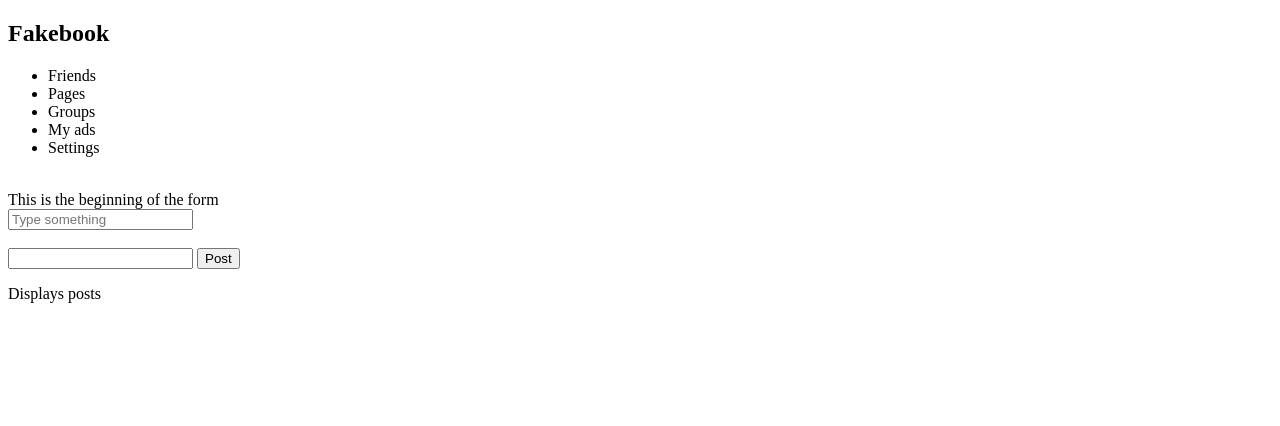
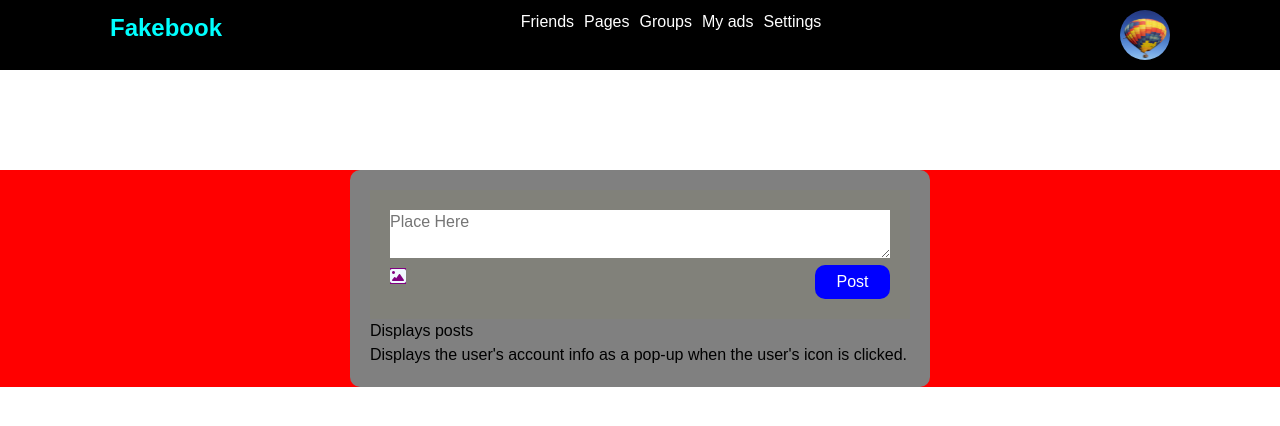
Before and after one commit to ValidCoder3000/fakebook, a plain HTML site: page index.html in a window 1280 px wide. Drawn offline with Linux system fonts and the light colour scheme.

Commit message:
Additional changes made to CSS and HTML files

```diff
--- /dev/null
+++ b/assets/style/index.css
@@ -0,0 +1,127 @@
+@import 'reset.css';
+
+.container {
+    width: min(100% - 30px, 1080px);
+    margin-inline: auto;
+}
+
+body {
+    font-family: "Nunito Sans", sans-serif;
+    /* background-color: grey; */
+    h2 {
+        color:aqua;
+    }
+}
+
+header {
+    background-color: black;
+
+    .container_class {
+        display: flex;
+        margin-left: 100px;
+        margin-right: 100px;
+        flex-direction: row;
+        justify-content: space-between;
+        padding: 10px;
+    }
+
+    ul {
+        display: flex;
+        flex-direction: row;
+        gap: 10px;
+        list-style: none;
+    }
+
+    li {
+        color: white;
+    }
+
+    img {
+        border-radius: 50%;
+    }
+}
+
+.box_wrapper {
+    display: flex;
+    background-color: red;
+    flex-direction:column;
+    gap: 20px;
+    /* line-height: 30px; */
+    align-items: center;
+    justify-content: center;
+    margin-top: 100px;
+    /* height: 200px;
+    width: 400px; */
+
+    .box {
+        background-color: grey;
+        padding: 20px;
+        border-radius: 10px;
+    }
+
+    button {
+        background-color: blue;
+        color: white;
+        font-size: 500;
+        padding: 5px;
+        border-radius: 10px;
+        text-align: center;
+        width: 15%;
+    }
+
+
+}
+
+form {
+    background-color: rgb(129, 129, 122);
+    color:aliceblue;
+    padding: 20px;
+
+    textarea {
+        background-color: white;
+        width: 500px;
+        resize: vertical;
+        overflow-wrap: break-word;
+        white-space: pre-wrap;
+        /* cursor: pointer; */
+    }
+}
+
+#group {
+    display: flex;
+    flex-direction: row;
+    justify-content:space-between;
+
+    #imageInput {
+        display: none;
+    }
+
+    label {
+        cursor: pointer;
+        display: inline-block;
+    }
+
+    i {
+        /* width: 40px;
+        height: 40px;    */
+        object-fit: contain;
+        transition: 0.2s ease;
+        background-color: purple;
+    }
+
+    textarea {
+        color: black;
+    }
+}
+
+/* main {
+    background-color: grey;
+} */
+
+
+
+
+/* label {
+    font-size: 100px;
+    font-weight: 500;
+} */
--- /dev/null
+++ b/assets/style/reset.css
@@ -0,0 +1,77 @@
+@charset "utf-8";
+
+*, *::before, *::after {
+  box-sizing: border-box;
+}
+
+* {
+  margin: 0;
+  padding: 0;
+  vertical-align: baseline;
+}
+
+html {
+  font-size: 62.5%;
+  scroll-behavior: smooth;
+  -webkit-text-size-adjust: none;
+     -moz-text-size-adjust: none;
+          text-size-adjust: none;
+}
+
+body {
+  min-height: 100dvh;
+  font-family: -apple-system, BlinkMacSystemFont, "Segoe UI", "Noto Sans", Helvetica, Arial, sans-serif, "Apple Color Emoji", "Segoe UI Emoji";
+  font-size: 1.6rem;
+  line-height: 1.5;
+  text-rendering: optimizeSpeed;
+  -webkit-font-smoothing: antialiased;
+   -moz-osx-font-smoothing: grayscale;
+}
+
+h1, h2, h3, h4 {
+  text-wrap: balance;
+}
+
+p, h1, h2, h3, h4 {
+  overflow-wrap: break-word;
+}
+
+ul[role=list], ol[role=list]  {
+  list-style: none;
+}
+
+a, i, figure, img, button,
+input[type=button], input[type=submit] {
+  -webkit-user-select: none;
+     -moz-user-select: none;
+          user-select: none;
+}
+
+img, picture, video, canvas, svg {
+  display: block;
+  max-width: 100%;
+}
+
+input, textarea, button, select {
+  font: inherit;
+  border-style: none;
+  outline-style: none;
+}
+
+input[type=button], input[type=submit],
+input[type=reset], button, a {
+  cursor: pointer;
+}
+
+@media (prefers-reduced-motion: reduce) {
+  html:focus-within {
+    scroll-behavior: auto;
+  }
+
+  *, *::before, *::after {
+    animation-duration: 0.01ms !important;
+    animation-iteration-count: 1 !important;
+    transition-duration: 0.01ms !important;
+    scroll-behavior: auto !important;
+  }
+}
--- a/index.html
+++ b/index.html
@@ -1,8 +1,20 @@
 <!DOCTYPE html>
-<html>
-    <head></head>
+<html lang="en">
+    <head>
+        <meta charset="utf-8">
+        <meta name="viewport" content="width=device-width, initial-scale=1">
+        <meta name="author" content="Emmanuel Olannye">
+        <meta name="description" content="My First Web Page">
+        <meta name="keywords" content="html, css, web, web development, javascript">
+        <meta name="description" content="My First Web Page">
+        <link rel="stylesheet" href="./assets/style/index.css" media="all">
+        <link rel="stylesheet" href="https://cdnjs.cloudflare.com/ajax/libs/font-awesome/6.5.0/css/all.min.css">
+        <link href="https://fonts.googleapis.com/css2?family=Bebas+Neue&family=Metal+Mania&display=swap" rel="stylesheet">
+        <title>Fakebook</title>
+    </head>
     <body>
         <header>
+            <div class="container_class">
                 <h2>Fakebook</h2>
                 <nav>
                     <ul>
@@ -13,22 +25,45 @@
                         <li>Settings</li>
                     </ul>
                 </nav>
-            <a href=""><img src=""></a>
+                <a href="#entity"><img src="./assets/media/hot-air baloon.jpg" alt="Pop-up modal" height="50" width="50"></a>
+            </div>
         </header>
-        <main>
+        <div class="box_wrapper">
+            <div class="box">
                 <form>
-                <label>This is the beginning of the form</label>
+                    <textarea placeholder="Place Here" cols="40"></textarea>
                     <br>
-                <input type="text" placeholder="Type something">
+                    <div id="group">
+                        <input type="file" id="imageInput"  accept="image/*">
+                        <label for="imageInput">
+                            <i class="fa-solid fa-image"></i>
+                        </label>
+                        <button type="submit">Post</button>
+                    </div>
+                </form>
+
+                <!-- <form action="/upload" method="post" enctype="multipart/form-data">
+                    <label for="imageUpload">Upload an image:</label>
+                    <br>
+                    <textarea placeholder="Type something">
                     <br>
                     <br>
-                <input type="post">
-                <button>Post</button>
+
                 </form>
+                    <input
+                        type="file"
+                        id="imageUpload"
+                        name="imageUpload"
+                        accept="image/*"
+                    >
+                    <button type="submit">Post</button> -->
                 <section>
                     <p>Displays posts</p>
                 </section>
-            <popup></popup>
-        </main>
+                <popup>
+                    Displays the user's account info as a pop-up when the user's icon is clicked.
+                </popup>
+            </div>
+        </div>
     </body>
 </html>
```
Also changed, not shown: assets/media/hot-air baloon.jpg (added). Lines whose indentation alone changed are shown as unchanged.
